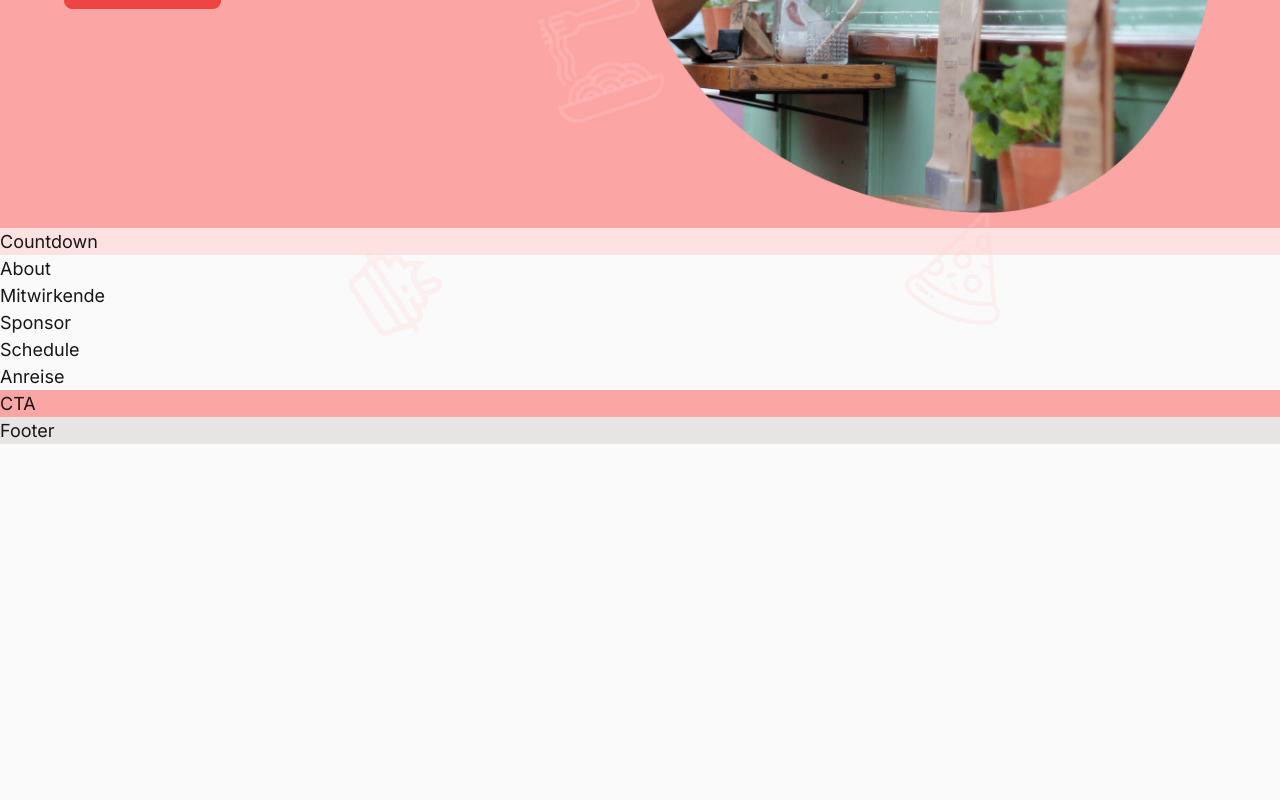
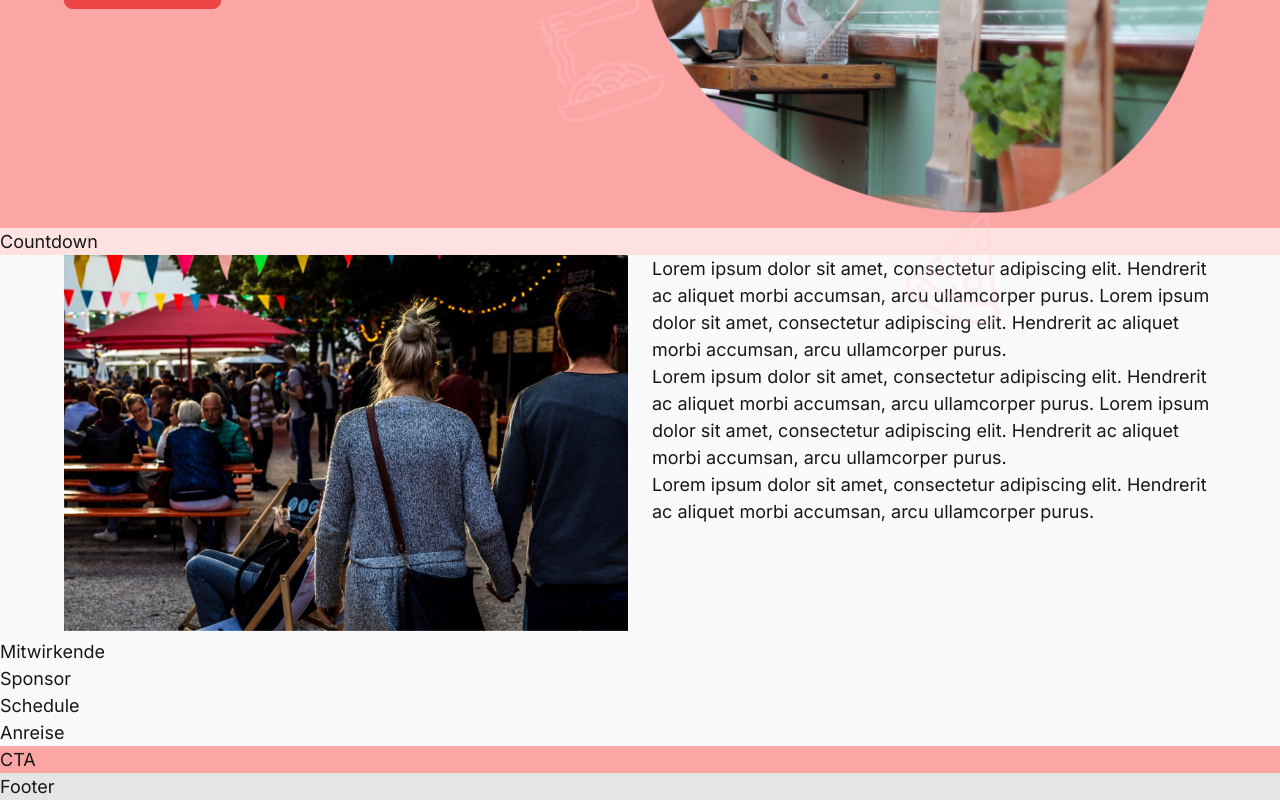
Before and after one commit to MinhKhangTran/nextjs_event_page, a Next.js app: page / in a window 1280 px wide. Shown: the part 572-1372 px from the top of the page. Before the commit the page ends 1016 px from the top, so only its background shows below. Built offline with nearby package versions, Linux system fonts and the light colour scheme.

Commit message:
:sparkles: about section

```diff
--- a/components/about.tsx
+++ b/components/about.tsx
@@ -1,10 +1,11 @@
 import Image from "next/image";
 import Link from "next/link";
 import aboutPic from "../public/images/food-truck-fest.jpg";
+import { Col, Row } from "react-bootstrap";
 
 
 
-const heroContent = {
+const aboutContent = {
         altText: "Ein Bild von einem Pärchen bei dem Food Truck Fest",
         text:"<p>Lorem ipsum dolor sit amet, consectetur adipiscing elit. Hendrerit ac aliquet morbi accumsan, arcu ullamcorper purus. Lorem ipsum dolor sit amet, consectetur adipiscing elit. Hendrerit ac aliquet morbi accumsan, arcu ullamcorper purus.</p><p>Lorem ipsum dolor sit amet, consectetur adipiscing elit. Hendrerit ac aliquet morbi accumsan, arcu ullamcorper purus. Lorem ipsum dolor sit amet, consectetur adipiscing elit. Hendrerit ac aliquet morbi accumsan, arcu ullamcorper purus.</p><p>Lorem ipsum dolor sit amet, consectetur adipiscing elit. Hendrerit ac aliquet morbi accumsan, arcu ullamcorper purus.</p>"
       };
@@ -12,8 +13,21 @@ const heroContent = {
 
 const About = () => {
     return (
-        <section className="" id="about" aria-label="about Abschnitt">
-                About
+        <section className="wrapper" id="about" aria-label="about Abschnitt">
+                <Row>
+                    <Col md={6}>
+                    <Image
+            src={aboutPic}
+            alt={aboutContent.altText}
+            className="img-fluid"
+            placeholder="blur"
+            priority
+          />
+                    </Col>
+                    <Col md={6}>
+                    <div dangerouslySetInnerHTML={{ __html: aboutContent.text }}></div>
+                    </Col>
+                </Row>
         </section>
             );
         };
```
